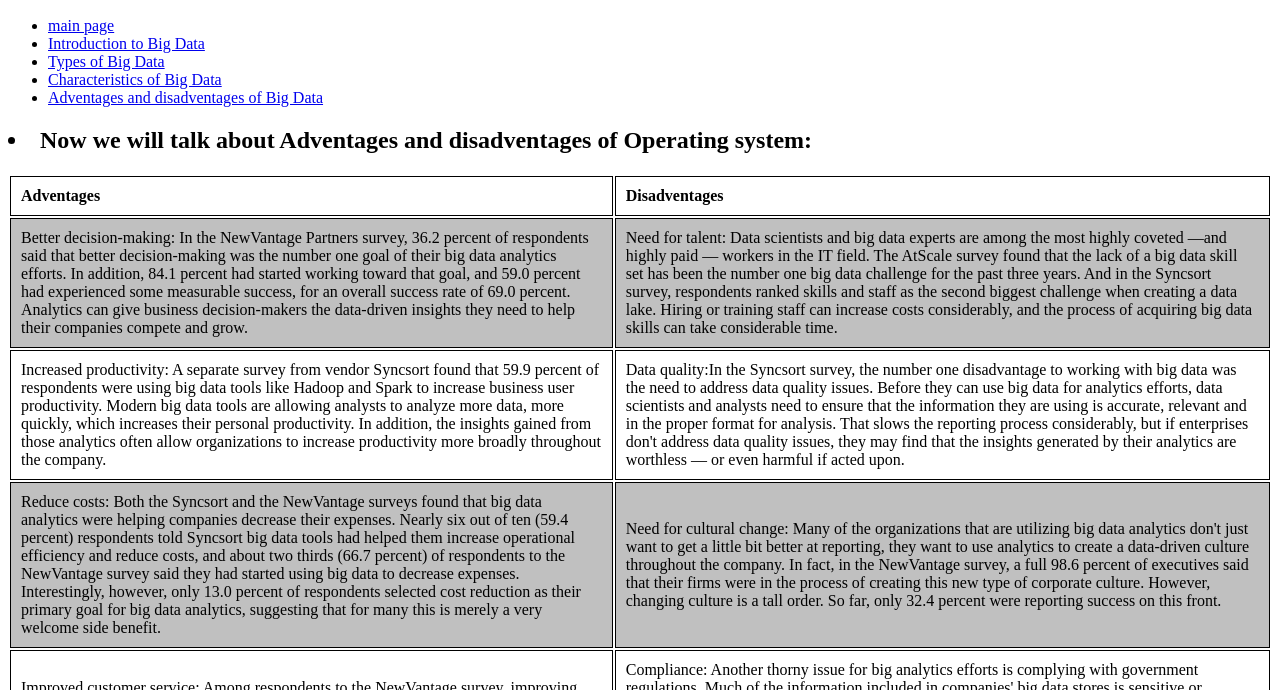
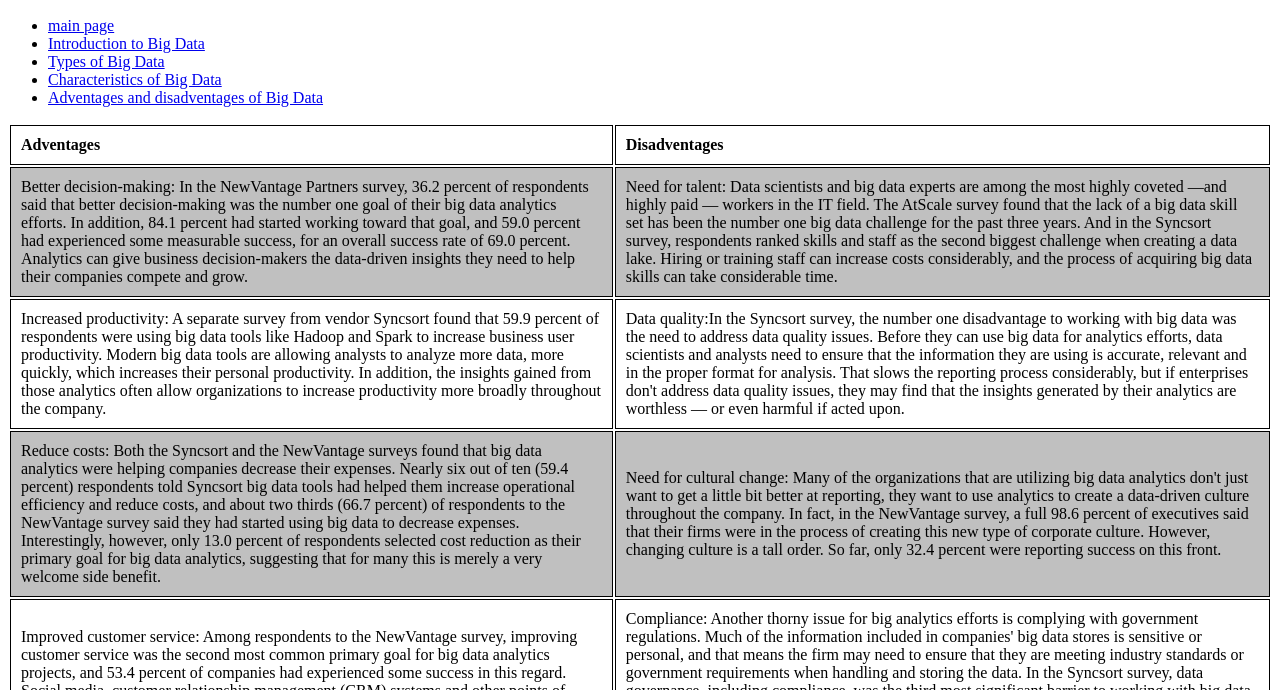
Before and after one commit to mostafahemay/ECE006, a plain HTML site: page p4.html in a window 1280 px wide. Shown: the part 110-800 px from the top of the page. Drawn offline with Linux system fonts and the light colour scheme.

Commit message:
First commit

```diff
--- a/p4.html
+++ b/p4.html
@@ -15,7 +15,6 @@
    <li><a href="p3.html">Characteristics of Big Data</a></li>
    <li><a href="p4.html">Adventages and disadventages of Big Data</a></li>
 </ul>
-<h2><li>Now we will talk about Adventages and disadventages of Operating system:</li></h2>
 <head>
 <style>
 table
```
